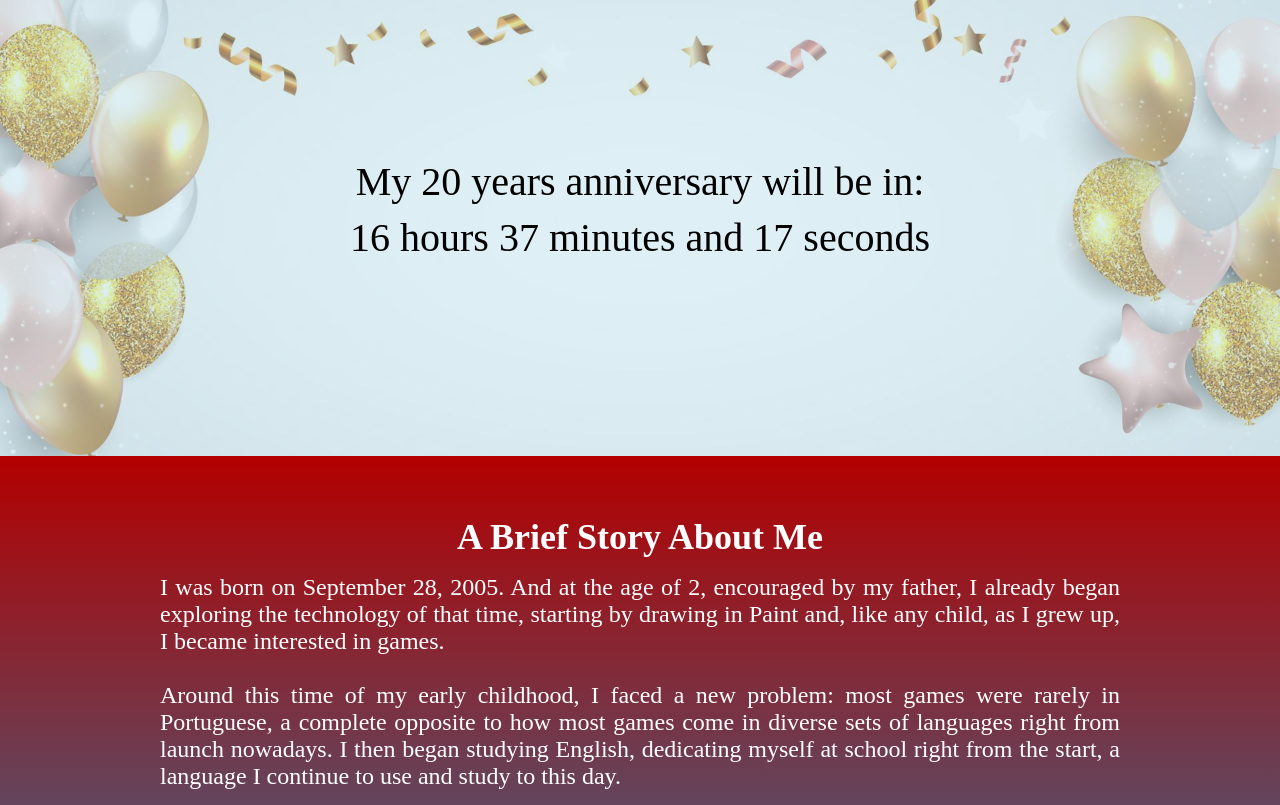
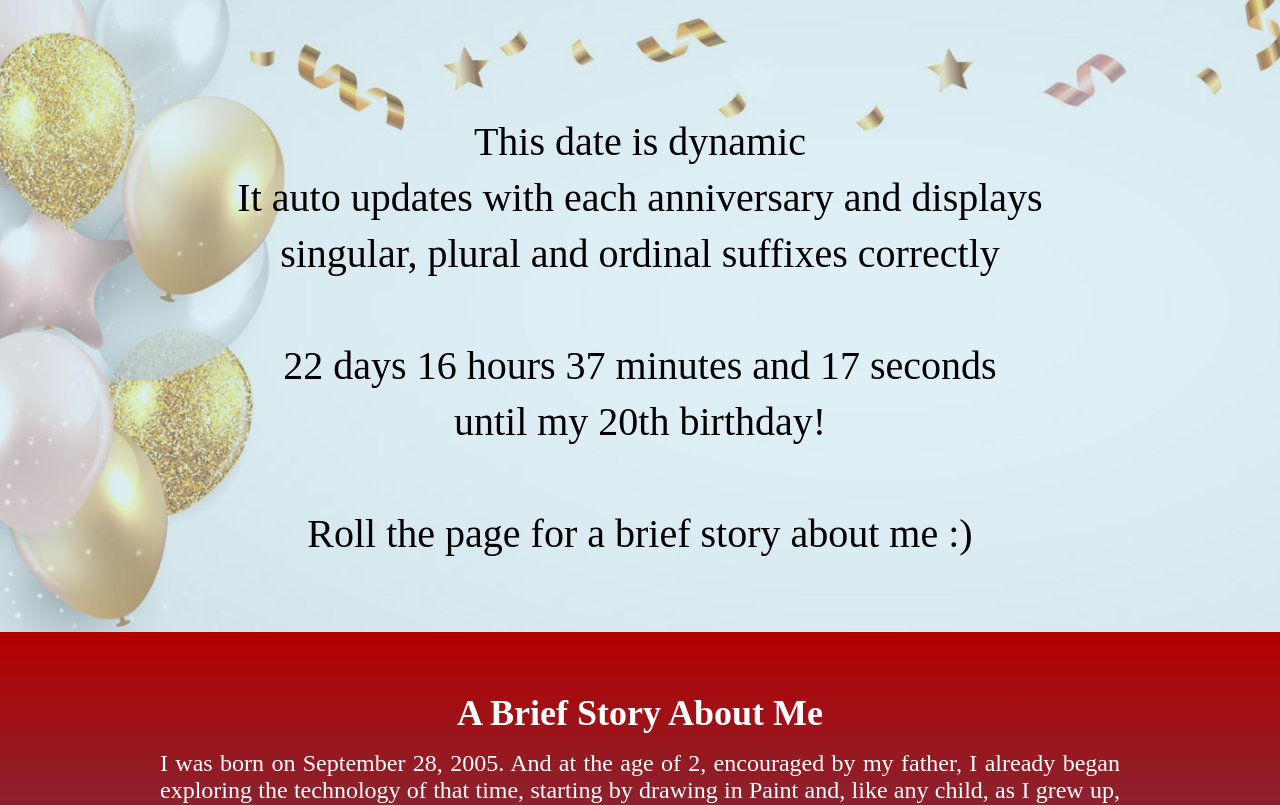
Before and after one commit to AsrielDreemurrGM/Birthday_Event_Page, a website built with Parcel: page src/index.html in a window 1280 px wide. Shown: the top 805 px of the page. Built offline with nearby package versions, Linux system fonts and the light colour scheme.

Commit message:
Made Birthday Timer Dynamic
- Fully Overhauled Timer Code To Be Dynamic, Auto-Updating Each Year And Displaying Proper Singular, Plural And Ordinal Suffixes;
- Adjusted Hero Styles To Fit Bigger Text:
  - Reduced Line Height Margin From 90px To 50px;
  - Reduced Padding-Bottom From 100px To 20px;
- Updated Timer Title In "index.html" To Reflect Dynamic Countdown With Explanatory Text;

```diff
--- a/src/index.html
+++ b/src/index.html
@@ -9,7 +9,16 @@
 <body>
     <header class="hero">
         <div class="container" data-aos="fade-down">
-            <p class="hero__text">My 20 years anniversary will be in: <span id="timer"></span></p>
+            <p class="hero__text">
+                This date is dynamic
+                <br>
+                It auto updates with each anniversary and displays<br>singular,
+                plural and ordinal suffixes correctly
+                <br>
+                <span id="timer"></span>
+                <br><br>
+                Roll the page for a brief story about me :)
+            </p>
         </div>
     </header>
     <section class="birthday">
--- a/src/scripts/main.js
+++ b/src/scripts/main.js
@@ -1,26 +1,74 @@
 AOS.init();
 
-const birthdayDate = new Date("Sep 28, 2025 00:00:00");
-const timeStamp = birthdayDate.getTime();
+const birthDay = 28;
+// Hello!
+// Since you're lurking, here's a curiosity:
+// My Birthday month is September (9), but because JS has months 0-indexed, as in, January is 0,
+// September is 8, not 9
+const birthMonth = 8;
+const birthYear = 2005;
 
-const calcDate = setInterval(function() {
+function getNextBirthday() {
     const today = new Date();
-    const todayTimeStamp = today.getTime();
+    let year = today.getFullYear();
 
-    const timeUntilBirthday = birthdayDate - todayTimeStamp;
+    if (today.getMonth() > birthMonth || (today.getMonth() === birthMonth && today.getDate() > birthDay)) {
+        year += 1;
+    }
+
+    return new Date(year, birthMonth, birthDay, 0, 0, 0);
+}
+
+function getCurrentAge() {
+    const today = new Date();
+    let age = today.getFullYear() - birthYear;
+
+    if (today.getMonth() < birthMonth || (today.getMonth() === birthMonth && today.getDate() < birthDay)) {
+        age -= 1;
+    }
+
+    return age;
+}
+
+function getOrdinalSuffix(age) {
+    if (age % 100 >= 11 && age % 100 <= 13) {
+        return 'th';
+    }
+    switch (age % 10) {
+        case 1: return 'st';
+        case 2: return 'nd';
+        case 3: return 'rd';
+        default: return 'th';
+    }
+}
+
+function formatUnit(value, singular, plural) {
+    return value === 1 ? `${value} ${singular}` : `${value} ${plural}`;
+}
+
+const calcDate = setInterval(function () {
+    const today = new Date();
+    const nextBirthday = getNextBirthday();
+
+    const timeUntilBirthday = nextBirthday - today;
 
     const minutesCalc = 1000 * 60;
     const hoursCalc = 1000 * 60 * 60;
     const daysCalc = 1000 * 60 * 60 * 24;
 
-    const hoursUntilBirthday = Math.floor((timeUntilBirthday % daysCalc) / (hoursCalc));
-    const minutesUntilBirthday = Math.floor((timeUntilBirthday % hoursCalc) / (minutesCalc));
-    const secondsUntilBirthday = Math.floor((timeUntilBirthday % minutesCalc) / 1000);
+    const days = Math.floor(timeUntilBirthday / daysCalc);
+    const hours = Math.floor((timeUntilBirthday % daysCalc) / hoursCalc);
+    const minutes = Math.floor((timeUntilBirthday % hoursCalc) / minutesCalc);
+    const seconds = Math.floor((timeUntilBirthday % minutesCalc) / 1000);
 
-    document.getElementById('timer').innerHTML = `<br>${hoursUntilBirthday} hours ${minutesUntilBirthday} minutes and ${secondsUntilBirthday} seconds`;
+    const age = getCurrentAge() + 1;
+    const ordinal = getOrdinalSuffix(age);
 
-    if(timeUntilBirthday < 0) {
-        clearInterval(calcDate);
-        document.getElementById('timer').innerHTML = `<br>My 20 years birthday already passed.`;
-    }
-}, 1000)
+let countdownText = '';
+if (days > 0) countdownText += formatUnit(days, 'day', 'days') + ' ';
+if (hours > 0 || days > 0) countdownText += formatUnit(hours, 'hour', 'hours') + ' ';
+if (minutes > 0 || hours > 0 || days > 0) countdownText += formatUnit(minutes, 'minute', 'minutes') + ' and ';
+countdownText += formatUnit(seconds, 'second', 'seconds');
+
+    document.getElementById('timer').innerHTML = `<br>${countdownText}<br>until my ${age}${ordinal} birthday!`;
+}, 1000);
--- a/src/styles/_hero.scss
+++ b/src/styles/_hero.scss
@@ -1,6 +1,6 @@
 .hero {
     padding: 64px;
-    padding-bottom: 100px;
+    padding-bottom: 20px;
     background-image: url(../images/hero-image.jpg);
     background-repeat: no-repeat;
     background-size: cover;
@@ -24,7 +24,7 @@
     &__text {
         line-height: 56px;
         font-size: 40px;
-        margin: 90px 0;
+        margin: 50px 0;
         color: black;
         text-align: center;
     }
```
